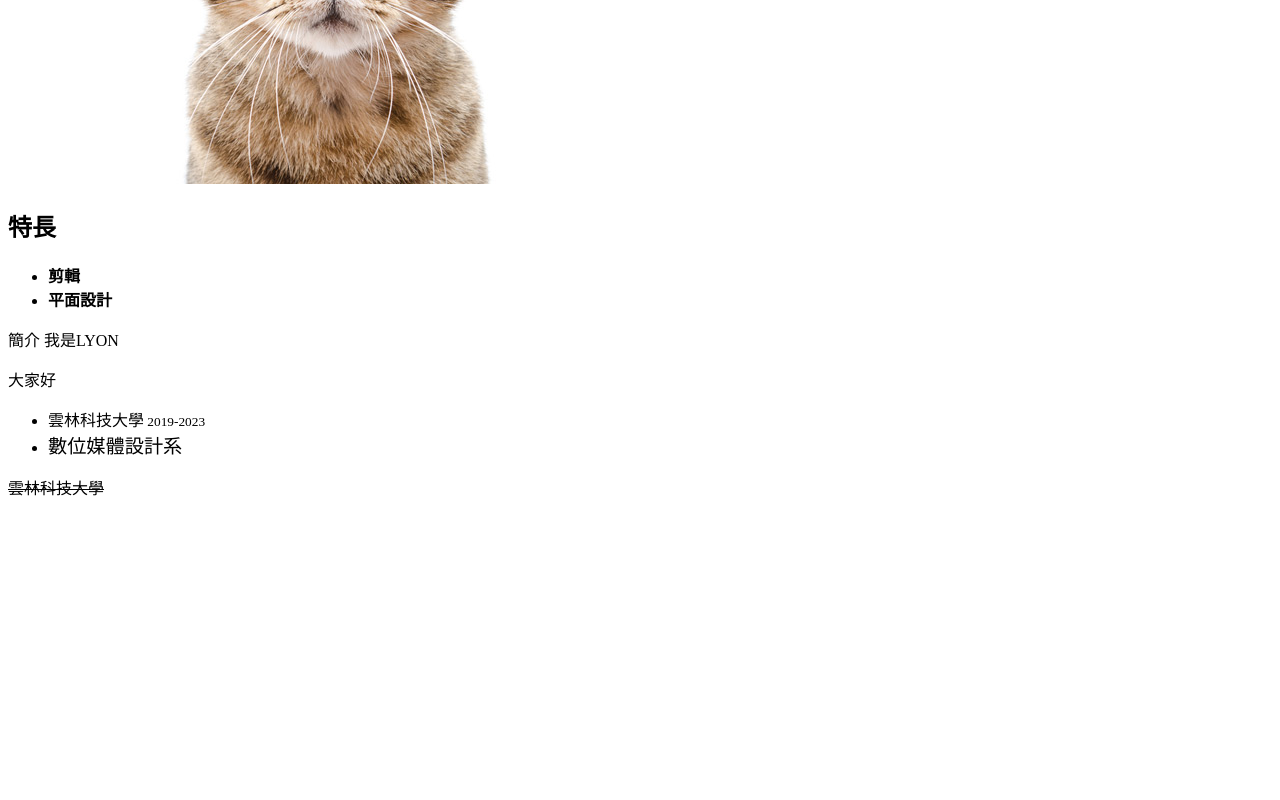
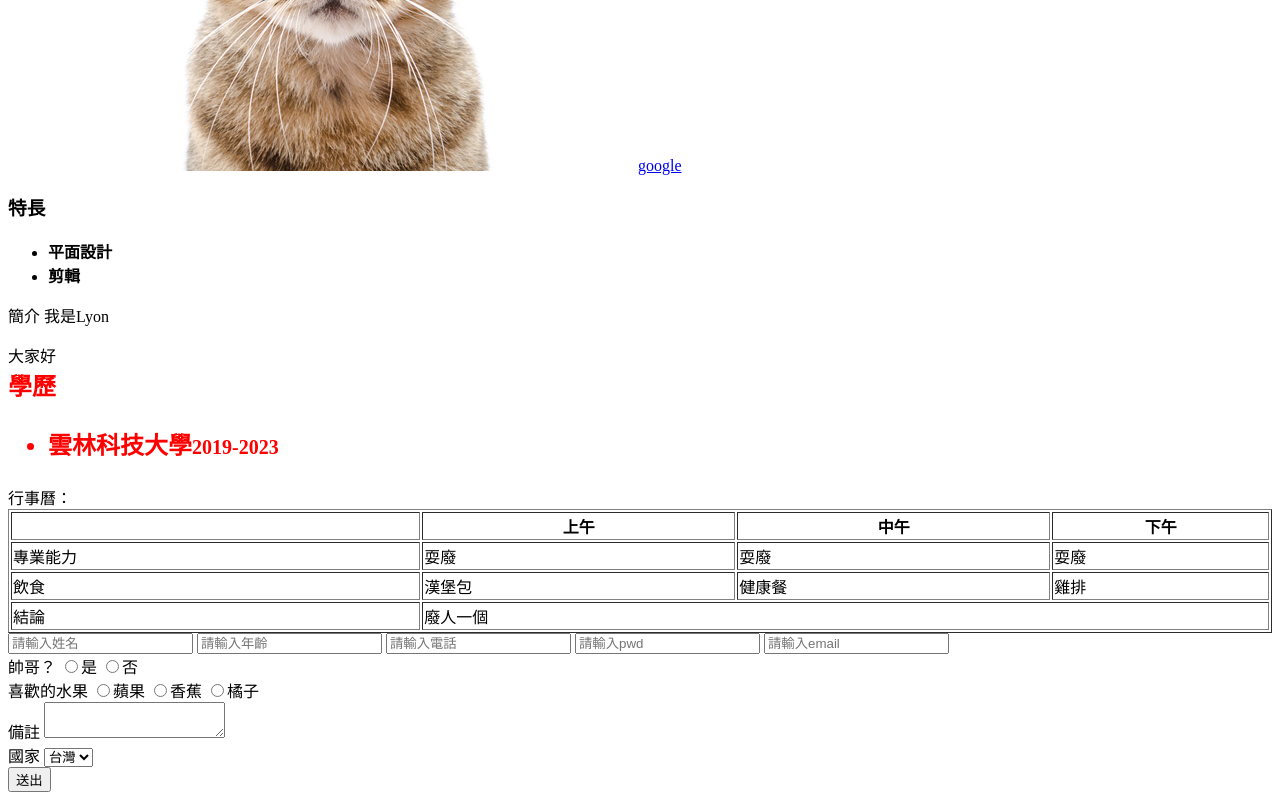
Before and after one commit to Eunice0930/Cat-team, a plain HTML site: page jie.html in a window 1280 px wide. Shown: the part 753-1553 px from the top of the page. Before the commit the page ends 1260 px from the top, so only its background shows below. Drawn offline with Linux system fonts and the light colour scheme.

Commit message:
jie html learn

```diff
--- a/jie.html
+++ b/jie.html
@@ -1,43 +1,109 @@
 <!DOCTYPE html>
 <html lang="en">
   <head>
-    <meta charset="UTF-8">
-    <meta name="viewport" content="width=device-width, initial-scale=1.0">
+    <meta charset="UTF-8" />
+    <meta name="viewport" content="width=device-width, initial-scale=1.0" />
     <title>楊舜傑履歷</title>
+    <style>
+      .fat {
+        font-weight: bold;
+        font-size: 1.5em;
+      }
+    </style>
   </head>
   <body>
     <header>
-        <h1>
+      <h1 class="header">
         <center>楊舜傑履歷</center>
       </h1>
+      <img width="100%" src="./橫幅.png " alt="橫幅" />
     </header>
+    <aside></aside>
     <main>
-    <img src="./2.png" alt="I am " >
-    <a href="https://www.google.com/?hl=zh_TW"  target="_blank">google</a>
-
-    <a href="https://www.google.com/?hl=zh_TW" >
-        <img src="./2.png" alt="I am a cat " >
+      <a href="https://www.google.com" target="_blank">
+        <img src="./2.png" alt="I am a cat" />google
       </a>
       <strong>
-        <h2>特長</h2>
+        <h3>特長</h3>
         <ul>
+          <li>平面設計</li>
           <li>剪輯</li>
-            <li>平面設計</li>
         </ul>
       </strong>
       <p>
-    <span> 簡介</span>
-    <span> 我是LYON</span>
+        <span>簡介</span>
+        <span>我是Lyon</span>
       </p>
       <span>大家好</span>
+      <div class="education fat" id="education" style="color: red">
+        學歷
+        <ul>
+          <li>雲林科技大學<small>2019-2023</small></li>
+        </ul>
+      </div>
+      行事曆：
+      <table border="1" style="width: 100%">
+        <thead>
+          <tr>
+            <th></th>
+            <th>上午</th>
+            <th>中午</th>
+            <th>下午</th>
+          </tr>
+        </thead>
+        <tbody>
+          <tr>
+            <td>專業能力</td>
+            <td>耍廢</td>
+            <td>耍廢</td>
+            <td>耍廢</td>
+          </tr>
+          <tr>
+            <td>飲食</td>
+            <td>漢堡包</td>
+            <td>健康餐</td>
+            <td>雞排</td>
+          </tr>
+        </tbody>
+        <tfoot>
+          <tr>
+            <td>結論</td>
+            <td colspan="3">廢人一個</td>
+          </tr>
+        </tfoot>
+      </table>
+      <form action="">
+        <input type="text" placeholder="請輸入姓名" />
+        <input type="number" placeholder="請輸入年齡" />
+        <input type="tel" placeholder="請輸入電話" />
+        <input type="password" placeholder="請輸入pwd" />
+        <input type="email" placeholder="請輸入email" />
         <div>
-    <ul>
-        <li>雲林科技大學<small> 2019-2023</small></li>
-        <li><big>數位媒體設計系</big></li>
-    </ul>
-<del>雲林科技大學</del>
+          帥哥？
+          <label> <input type="radio" value="yes" />是</label>
+          <label> <input type="radio" value="no" />否</label>
         </div>
+        <div>
+          喜歡的水果
+          <label> <input type="radio" name="fruit" />蘋果</label>
+          <label> <input type="radio" name="fruit" />香蕉</label>
+          <label> <input type="radio" name="fruit" />橘子</label>
+        </div>
+        <div>
+          備註
+          <textarea name="" id=""></textarea>
+        </div>
+        <div>
+          國家
+          <select name="" id="">
+            <option value="TW">台灣</option>
+            <option value="JP">日本</option>
+            <option value="US">美國</option>
+            <option value="CN">中國</option>
+          </select>
+        </div>
+        <button>送出</button>
+      </form>
     </main>
-
   </body>
 </html>
```
Also changed, not shown: 橫幅.png (added). Lines whose indentation alone changed are shown as unchanged.
